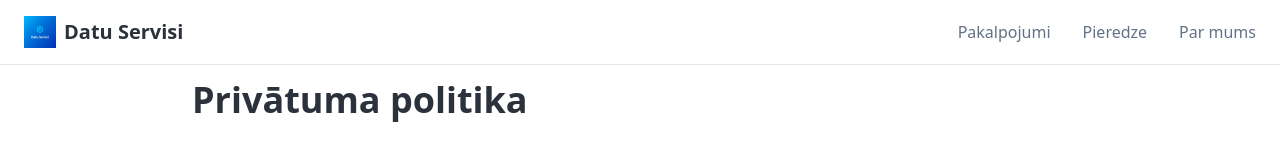
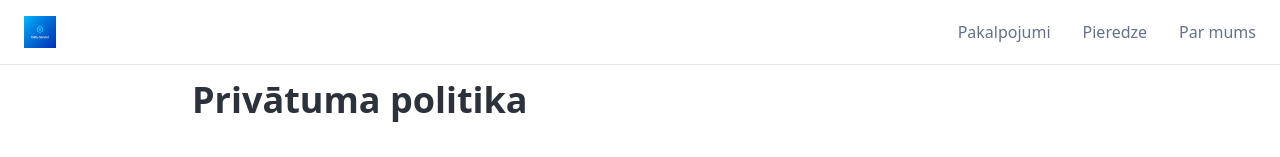
Before and after one commit to deDavil/baltic-tech-connect, a React (Vite) app: page /privatuma-politika in a window 1280 px wide. Shown: the top 157 px of the page. Built offline with nearby package versions, Linux system fonts and the light colour scheme.

Commit message:
Update logo to symbol only

```diff
--- a/src/components/Header.tsx
+++ b/src/components/Header.tsx
@@ -27,10 +27,9 @@ const Header = () => {
       <div className="container mx-auto px-6 py-4 flex items-center justify-between">
         <button
           onClick={handleLogoClick}
-          className="flex items-center space-x-2 hover:opacity-80 transition-opacity cursor-pointer"
+          className="flex items-center hover:opacity-80 transition-opacity cursor-pointer"
         >
           <img src={logo} alt="Datu Servisi logo" className="w-8 h-8" />
-          <span className="text-xl font-bold text-foreground">Datu Servisi</span>
         </button>
 
         <nav className="hidden md:flex items-center space-x-8">
```
